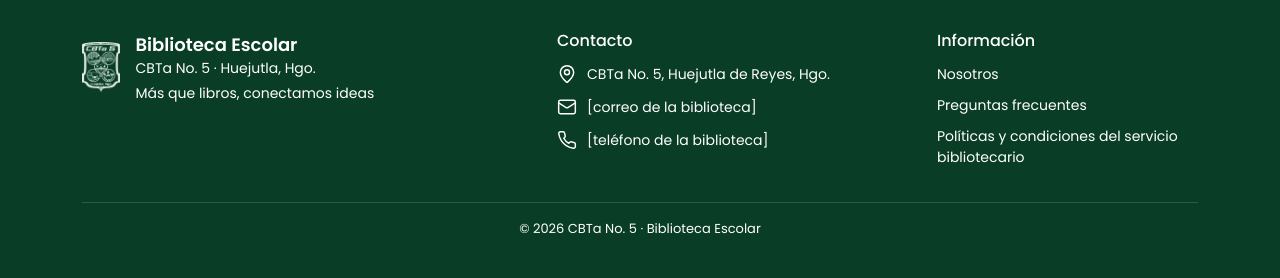
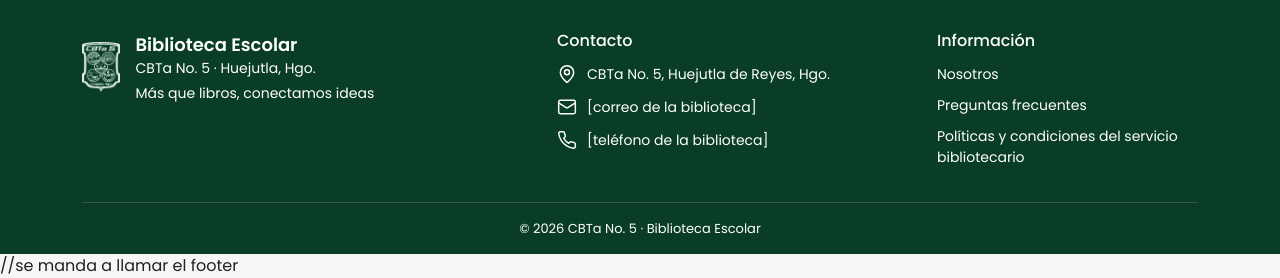
Before and after one commit to rodriv-gif/CBTaNoWEB, a PHP site: page /login.php in a window 1280 px wide. Shown: the part 668-946 px from the top of the page. Before the commit the page ends 902 px from the top, so only its background shows below. Run offline with PHP 8.4, Linux system fonts and the light colour scheme; data that the repository does not hold is empty.

Commit message:
agegando comentsios

```diff
--- a/login.php
+++ b/login.php
@@ -8,7 +8,7 @@ if (($_SESSION["tipo"] ?? "") === "lector") {
 }
 date_default_timezone_set("America/Mexico_City");
 
-require "config/conexion.php"; // aquí viene la conexión $pdo
+require "config/conexion.php"; // aquí viene la conexión
 
 // Compara con hash (cuentas nuevas) o con texto plano (cuentas viejas)
 function contrasenia_correcta($escrita, $guardada)
@@ -177,7 +177,7 @@ $texto_info = "Entra con tu matrícula o clave para consultar el catálogo, rese
             </div>
         </main>
 
-        <?php include "includes/footer.php"; ?>
+        <?php include "includes/footer.php"; ?> //se manda a llamar el footer
         <script src="./js/ver_password.js"></script>
     </body>
 </html>
```
